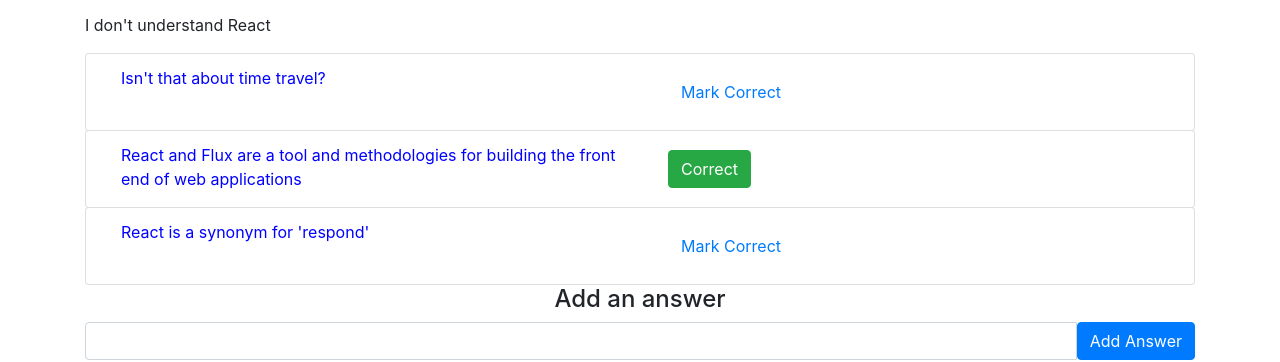
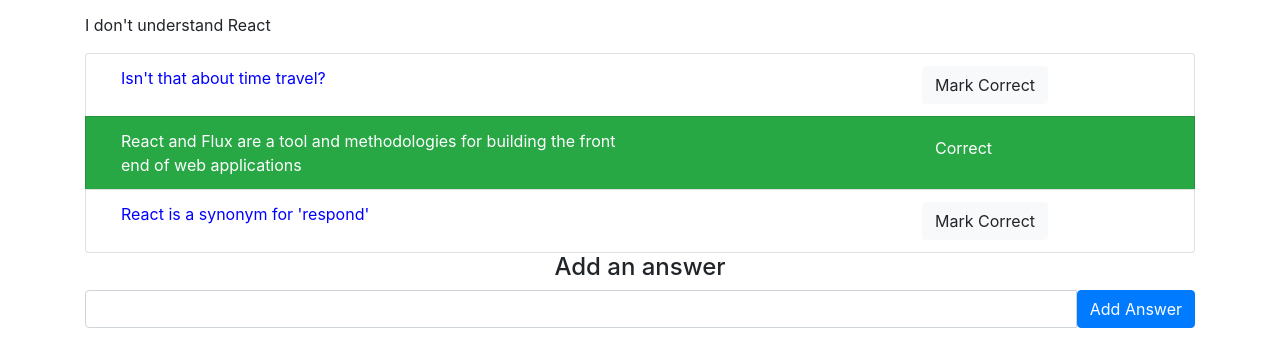
Before and after one commit to craig-o-curtis/react-flux, a React (Create React App) app: page / in a window 1280 px wide. Shown: the part 171-533 px from the top of the page. Built offline with nearby package versions, Linux system fonts and the light colour scheme; no server answers.

Commit message:
Change ternary logic for btn and bg classes

```diff
--- a/src/components/ForumAnswers/ForumAnswer/ForumAnswer.js
+++ b/src/components/ForumAnswers/ForumAnswer/ForumAnswer.js
@@ -8,17 +8,18 @@
 const ForumAnswer = (props) => {
 	console.log(props)
 	return (
-		<ListGroupItem className="btn btn-outline-light ForumAnswer">
+		<ListGroupItem
+			className={ classNames( { 'ForumAnswer': true, 'bg-success text-white txt-white': props.answer.correct } ) }>
 			<Container>
 				<Row>
 					<Col xs="6" className="whitespace">
 						{props.answer.body ? props.answer.body : null}
 					</Col>
-
-					<Col xs="6">
-						<Button color="link"
+					<Col></Col>
+					<Col>
+						<Button color={ props.answer.correct ? 'success' : 'light'}
 							onClick={() => props.onMarkCorrect(props.id, props.answer)}>
-							<span className={ classNames( { 'btn': true, 'btn-success': props.answer.correct } ) }>
+							<span>
 								{ props.answer.correct ? '': 'Mark'} Correct
 							</span>
 						</Button>
```
